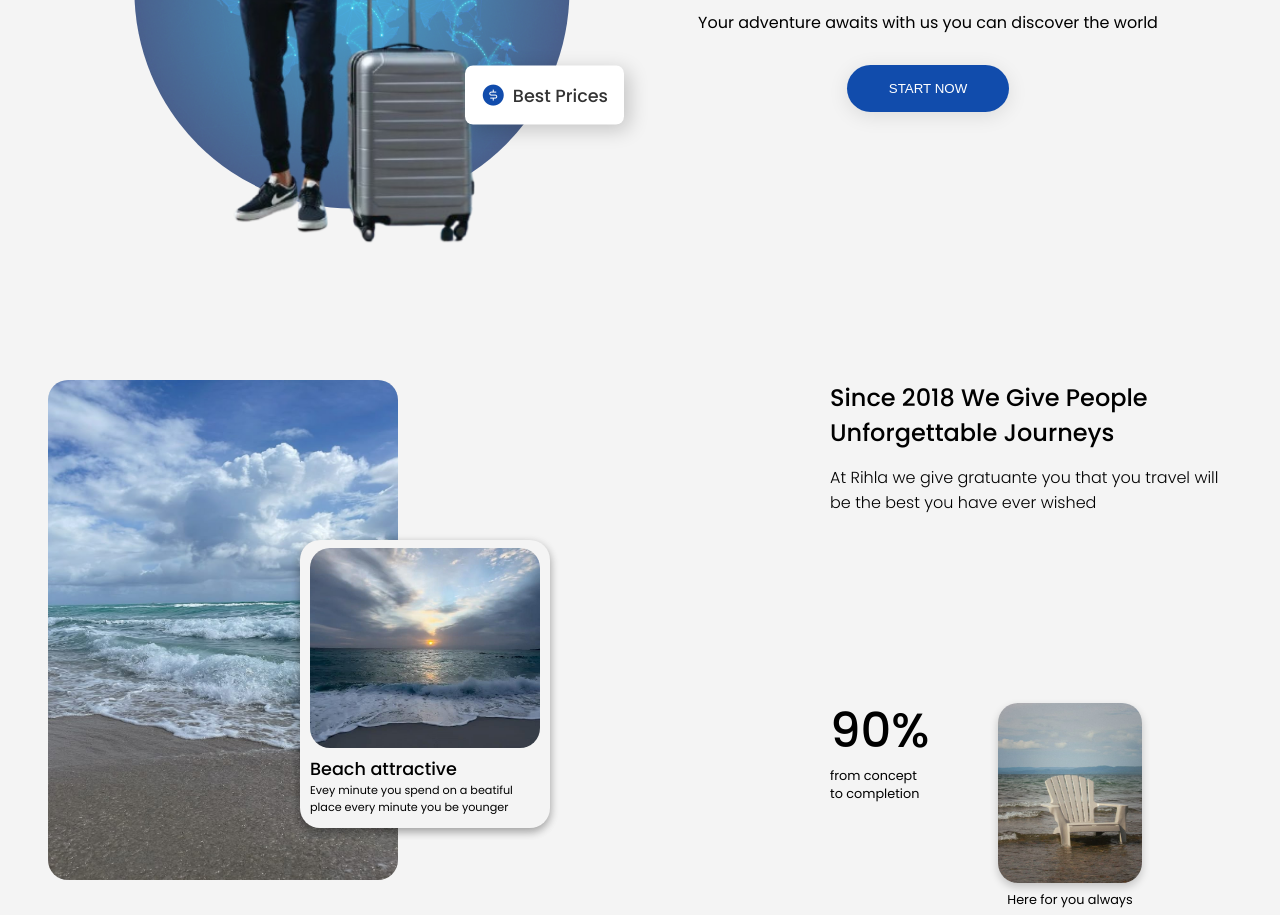
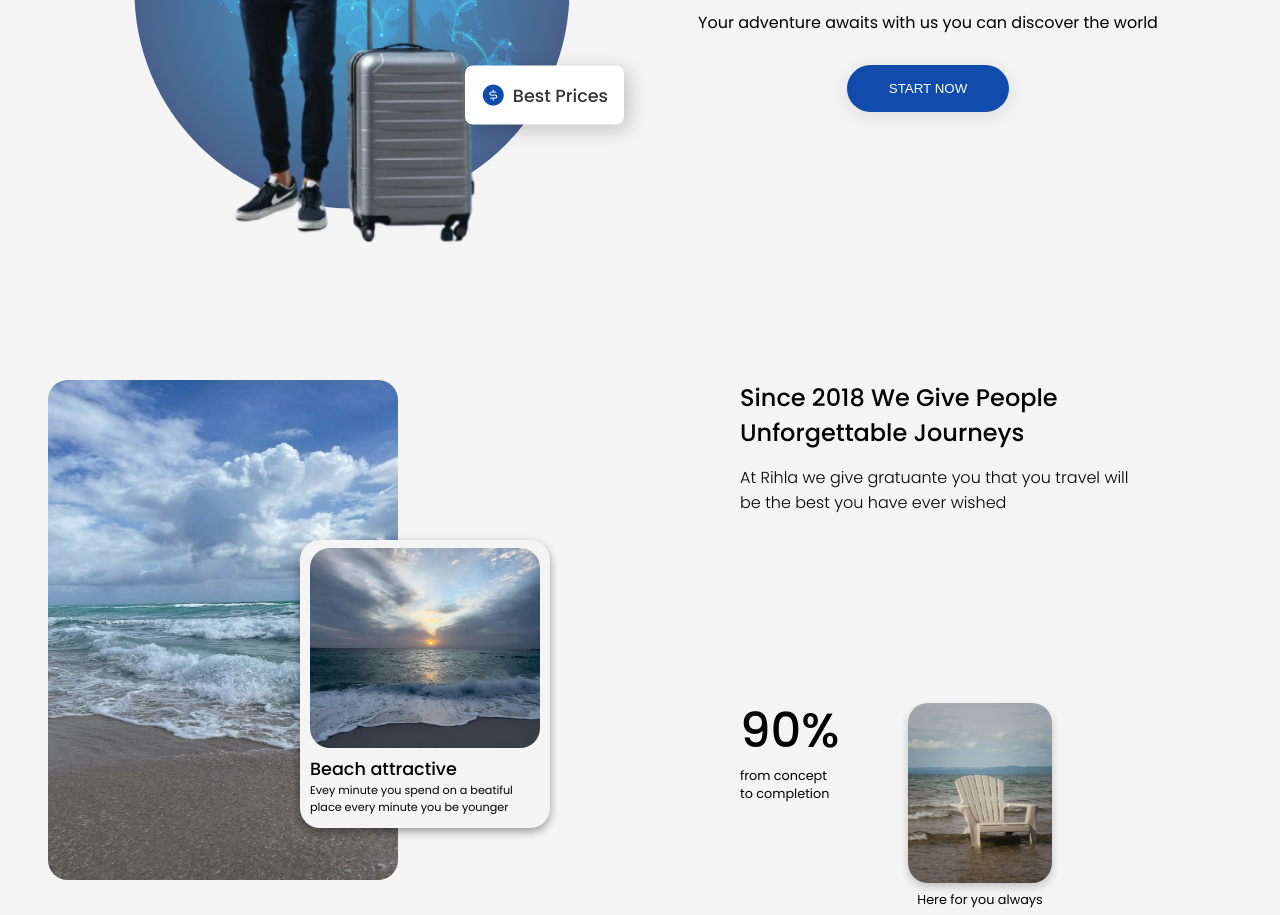
Before and after one commit to ajalill01/Rihla, a website: page docs/index.html in a window 1280 px wide. Shown: the part 385-1300 px from the top of the page. Drawn offline with nearby package versions, Linux system fonts and the light colour scheme; a web font is replaced by a local one.

Commit message:
phone responsive

```diff
--- a/docs/static/index.css
+++ b/docs/static/index.css
@@ -532,7 +532,7 @@ main .sec-imgs{
     padding-inline: 48px;
     height : 500px;
     display : grid;
-    grid-template-columns: 350px 300px 100px;
+    grid-template-columns: 350px 100px 100px;
     position: relative;
 }
 
@@ -579,9 +579,10 @@ main .sec-imgs{
 
 .texts{
     position: absolute;
-    right: 50px;
+    right: 200px;
     width: 400px;
 }
+
 
 .texts h1{
     font-size: 1.5em;
@@ -651,6 +652,12 @@ main .sec-imgs{
     display : none;
 }
 
+@media (width<1400px){
+    .texts{
+    right: 140px;
+
+}
+}
 @media (width<1200px){
 
 .beach-d{
@@ -688,7 +695,9 @@ main .sec-imgs{
     font-size: 0.6em;
         width: 100%;
 }
-
+    .texts{
+    right: 50px !important;
+}
 }
 
 @media (width<1000px){
```
